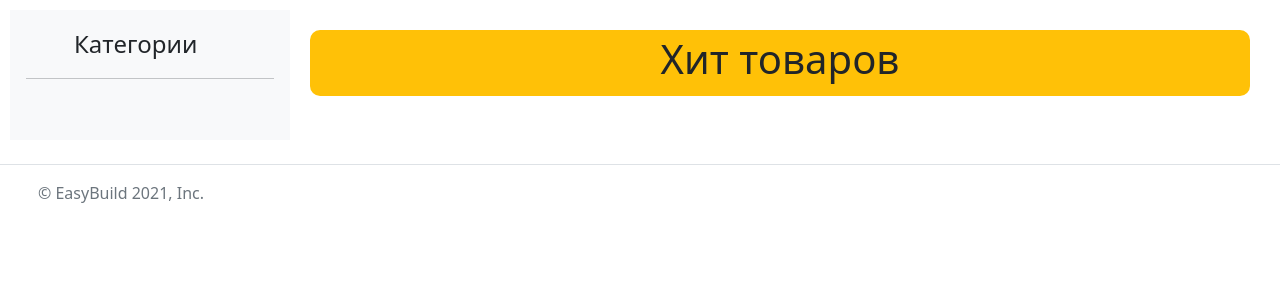
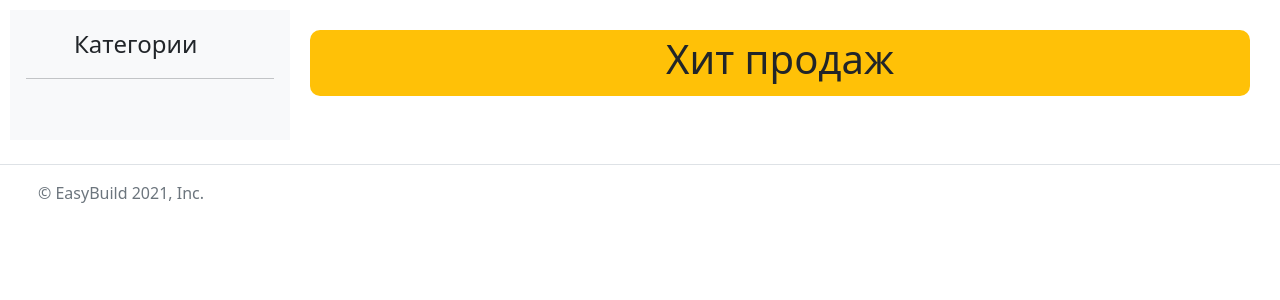
Before and after one commit to PDAutumn2021/Site_Parser, a Django app: page / in a window 1280 px wide. Shown: the part 105-405 px from the top of the page. Run offline with Django 3.2, Linux system fonts and the light colour scheme; data that the repository does not hold is empty; some libraries are stand-ins or nearby versions.

Commit message:
Update index.html
Исправление в шапке главной страницы

```diff
--- a/site_/www/templates/www/index.html
+++ b/site_/www/templates/www/index.html
@@ -5,7 +5,7 @@
 {% endblock %}
 
 {% block topictext %}
-Хит товаров
+Хит продаж
 {% endblock %}
 
 {% block products %}
```
